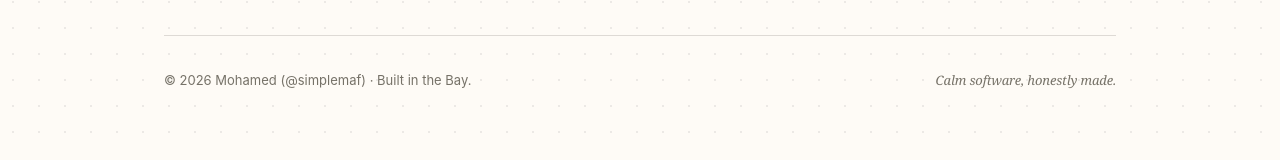
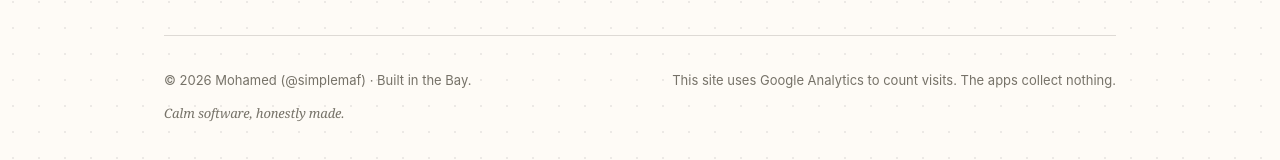
Before and after one commit to Mfarah42/simplemaf.com, a website built with Vite: page index.html in a window 1280 px wide. Shown: the part 7811-7971 px from the top of the page. Before the commit the page ends 7948 px from the top, so only its background shows below. Built offline with nearby package versions, Linux system fonts and the light colour scheme; files whose address does not match are found by name.

Commit message:
Add a plain analytics note to the footer
GA sets cookies, so the page now says so in one line, and distinguishes
the site from the apps, which still collect nothing.

Co-Authored-By: Claude Fable 5 <noreply@anthropic.com>

```diff
--- a/index.html
+++ b/index.html
@@ -344,6 +344,7 @@
 <div class="wrap">
   <footer data-reveal-group>
     <span>© 2026 Mohamed (@simplemaf) · Built in the Bay.</span>
+    <span class="foot-note">This site uses Google Analytics to count visits. The apps collect nothing.</span>
     <span class="serif" style="font-style:italic">Calm software, honestly made.</span>
   </footer>
 </div>
--- a/src/styles.css
+++ b/src/styles.css
@@ -398,6 +398,7 @@
     font-size: 9.5px; font-weight: 700; letter-spacing: .1em;
     text-transform: uppercase; color: var(--ink3);
   }
+  .foot-note { color: var(--ink3); }
   footer {
     border-top: 1px solid var(--hairline); padding: 34px 0 46px;
     display: flex; justify-content: space-between; align-items: center;
```
